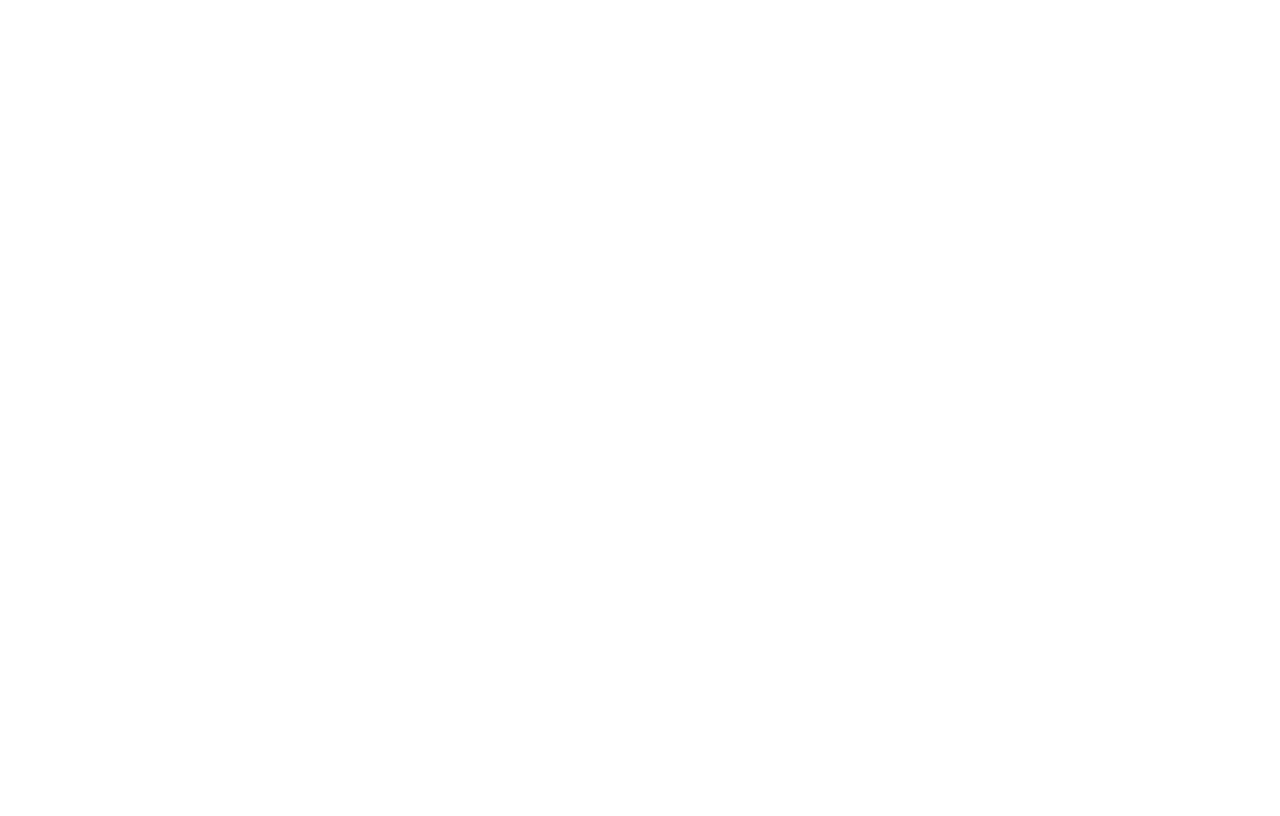
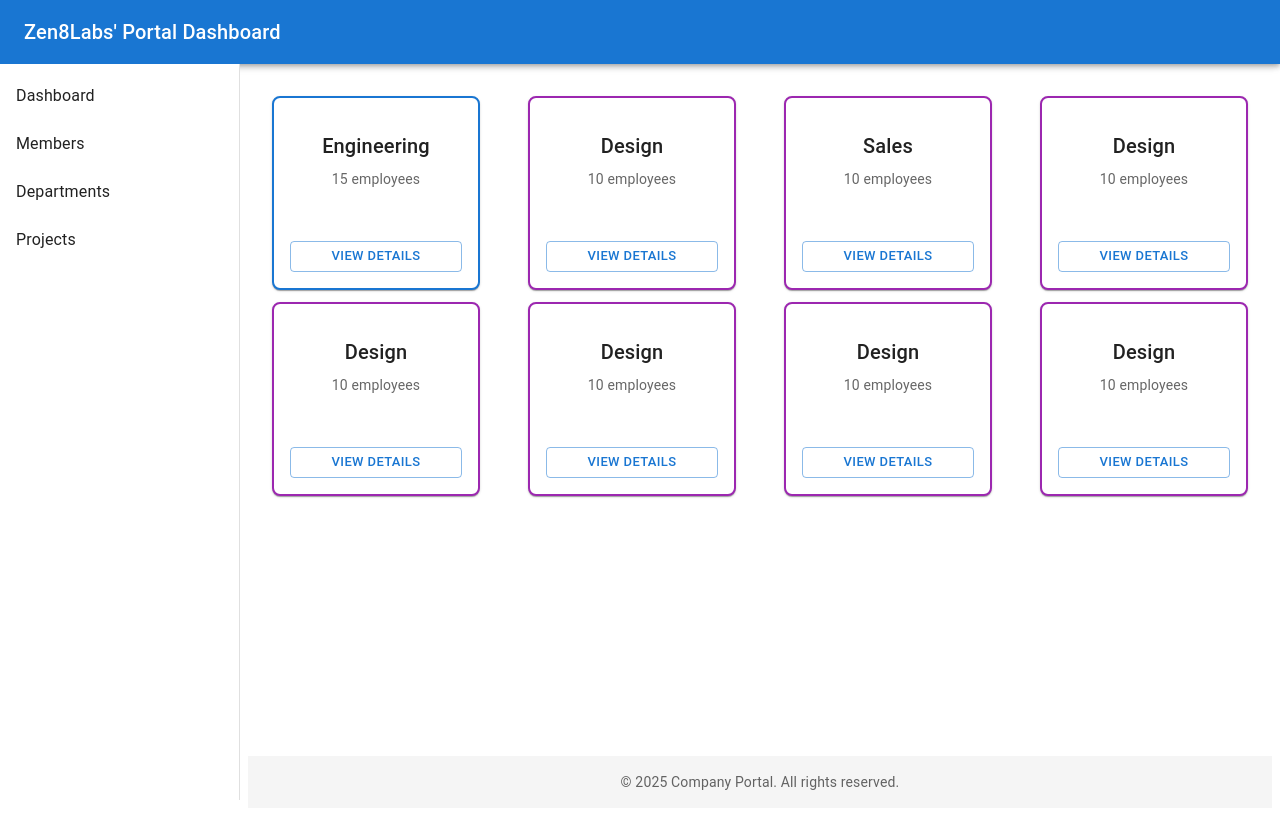
Before and after one commit to khoand1406/Happy-Friday, a React (Vite) app in the folder frontend/: page /members in a window 1280 px wide. Before the commit this address had no page. Built offline with nearby package versions, Linux system fonts and the light colour scheme.

Commit message:
Update UI

```diff
--- a/frontend/package.json
+++ b/frontend/package.json
@@ -18,6 +18,7 @@
     "framer-motion": "^12.23.21",
     "react": "^19.1.1",
     "react-dom": "^19.1.1",
+    "react-organizational-chart": "^2.2.1",
     "react-router-dom": "^7.9.1",
     "react-toastify": "^11.0.5"
   },
--- a/frontend/src/App.tsx
+++ b/frontend/src/App.tsx
@@ -1,8 +1,9 @@
-// src/App.tsx
 import React from 'react'
 import { BrowserRouter, Route, Routes } from 'react-router-dom'
+import { DashboardPage } from './pages/Dashboard'
 import { LoginPage } from './pages/LoginPage'
-import { DashboardPage } from './pages/Dashboard'
+import { MembersPage } from './pages/MemberPage'
+import DepartmentDetail from './pages/ListEmployee'
 
 const App: React.FC = () => {
   return (
@@ -11,6 +12,8 @@
         <Route element= {<LoginPage />} path='/'></Route>
         <Route element= {<LoginPage />} path='/login'></Route>
         <Route element= {<DashboardPage />} path='/dashboard'></Route>
+        <Route element= {<MembersPage></MembersPage>} path='/members'></Route>
+        <Route element= {<DepartmentDetail></DepartmentDetail>} path='/departments/:id'></Route>
         <Route element= {<></>} path='/Admin/Dashboard'></Route>
     </Routes>
     </BrowserRouter>
--- /dev/null
+++ b/frontend/src/components/MemberDepartment.tsx
@@ -0,0 +1,48 @@
+import { Box, Button, Card, CardContent, Grid, Typography } from "@mui/material";
+import type { Company } from "../props/Mock";
+import { useNavigate } from "react-router-dom";
+
+type Props = {
+  company: Company;
+};
+
+export const CompanyStructure: React.FC<Props> = ({ company }) => {
+  const navigate= useNavigate();
+  return (
+    <Box sx={{ p: 3 }}>
+      <Grid container spacing={6}>
+  {company.departments.map((dep) => (
+    <Grid size={{xs:12, sm:6, md:4, lg: 3}} key={dep.id}>
+      <Card
+        sx={{
+          textAlign: "center",
+          p: 2,
+          border: `2px solid ${dep.color || "#9c27b0"}`,
+          borderRadius: 2,
+          display: "flex",
+          flexDirection: "column",
+          justifyContent: "space-between",
+          height: "100%"
+        }
+
+      }
+      onClick={() => navigate(`/departments/${dep.id}`)}
+      >
+        <CardContent>
+          <Typography variant="h6" gutterBottom>
+            {dep.name}
+          </Typography>
+          <Typography variant="body2" color="text.secondary">
+            {dep.employees.length} employees
+          </Typography>
+        </CardContent>
+        <Button variant="outlined" size="small">
+          View Details
+        </Button>
+      </Card>
+    </Grid>
+  ))}
+</Grid>
+    </Box>
+  );
+};
--- a/frontend/src/layout/MainLayout.tsx
+++ b/frontend/src/layout/MainLayout.tsx
@@ -15,24 +15,37 @@
 } from "@mui/material";
 import MenuIcon from "@mui/icons-material/Menu";
 import type { layoutProps } from "../props/LayoutProp";
-
+import { useNavigate } from "react-router-dom";
 
 export const MainLayout: React.FC<layoutProps> = ({ children }) => {
   const drawerWidth = 240;
   const [isMobileOpen, setIsMobileOpen] = useState(false);
   const isDesktop = useMediaQuery((theme: Theme) => theme.breakpoints.up("md"));
+  const navigate= useNavigate();
 
   const handleMobileToggle = () => {
     setIsMobileOpen(!isMobileOpen);
   };
 
+  const menuItems = [
+    { label: "Dashboard", path: "/dashboard" },
+    { label: "Members", path: "/members" },
+    { label: "Departments", path: "/departments" },
+    { label: "Projects", path: "/projects" },
+  ];
+
   const drawer = (
     <Box sx={{ overflow: "auto" }}>
       <List>
-        {["Dashboard", "Members", "Departments", "Projects"].map((item) => (
-          <ListItem key={item} disablePadding>
-            <ListItemButton>
-              <ListItemText primary={item}></ListItemText>
+        {menuItems.map((item) => (
+          <ListItem key={item.path} disablePadding>
+            <ListItemButton
+              onClick={() => {
+                navigate(item.path);
+                if (!isDesktop) setIsMobileOpen(false);
+              }}
+            >
+              <ListItemText primary={item.label}></ListItemText>
             </ListItemButton>
           </ListItem>
         ))}
--- /dev/null
+++ b/frontend/src/pages/ListEmployee.tsx
@@ -0,0 +1,52 @@
+import { useParams } from "react-router-dom";
+import { useEffect, useState } from "react";
+import {
+  Typography,
+  Grid,
+  Card,
+  CardContent,
+  Avatar,
+  CardHeader
+} from "@mui/material";
+import { MainLayout } from "../layout/MainLayout";
+
+// Mock data: bạn thay bằng API call
+const employees = [
+  { id: 1, name: "Nguyễn Văn A", title: "Trưởng phòng", departmentId: 1 },
+  { id: 2, name: "Trần Thị B", title: "Kỹ sư Backend", departmentId: 1 },
+  { id: 3, name: "Lê Văn C", title: "Tester", departmentId: 2 },
+  { id: 4, name: "Phạm Thị D", title: "DevOps", departmentId: 1 }
+];
+
+export default function DepartmentDetail() {
+  const { id } = useParams();
+  const [deptEmployees, setDeptEmployees] = useState<any[]>([]);
+
+  useEffect(() => {
+    const data = employees.filter(
+      (e) => e.departmentId === Number(id)
+    );
+    setDeptEmployees(data);
+  }, [id]);
+
+  return (
+    <MainLayout>
+      <Grid container spacing={2}>
+        {deptEmployees.map((emp) => (
+          <Grid size= {{xs: 12, sm: 6, md: 4}}  key={emp.id}>
+            <Card>
+              <CardHeader
+                avatar={<Avatar>{emp.name[0]}</Avatar>}
+                title={emp.name}
+                subheader={emp.title}
+              />
+              <CardContent>
+                <Typography variant="body2">ID: {emp.id}</Typography>
+              </CardContent>
+            </Card>
+          </Grid>
+        ))}
+      </Grid>
+    </MainLayout>
+  );
+}
--- /dev/null
+++ b/frontend/src/pages/MemberPage.tsx
@@ -0,0 +1,95 @@
+import React from "react";
+import { CompanyStructure } from "../components/MemberDepartment";
+import { MainLayout } from "../layout/MainLayout";
+
+const companyMock = {
+  name: "Zen8Labs",
+  departments: [
+    {
+      id: 1,
+      name: "Engineering",
+      color: "#1976d2",
+      employees: Array.from({ length: 15 }).map((_, i) => ({
+        id: i + 1,
+        name: `Engineer ${i + 1}`,
+        avatarUrl: `https://i.pravatar.cc/150?img=${i + 1}`,
+      })),
+    },
+    {
+      id: 2,
+      name: "Design",
+      color: "#9c27b0",
+      employees: Array.from({ length: 10 }).map((_, i) => ({
+        id: i + 100,
+        name: `Designer ${i + 1}`,
+        avatarUrl: `https://i.pravatar.cc/150?img=${i + 10}`,
+      })),
+    },
+    {
+      id: 3,
+      name: "Sales",
+      color: "#9c27b0",
+      employees: Array.from({ length: 10 }).map((_, i) => ({
+        id: i + 100,
+        name: `Designer ${i + 1}`,
+        avatarUrl: `https://i.pravatar.cc/150?img=${i + 10}`,
+      })),
+    },
+    {
+      id: 4,
+      name: "Design",
+      color: "#9c27b0",
+      employees: Array.from({ length: 10 }).map((_, i) => ({
+        id: i + 100,
+        name: `Designer ${i + 1}`,
+        avatarUrl: `https://i.pravatar.cc/150?img=${i + 10}`,
+      })),
+    },
+    {
+      id: 5,
+      name: "Design",
+      color: "#9c27b0",
+      employees: Array.from({ length: 10 }).map((_, i) => ({
+        id: i + 100,
+        name: `Designer ${i + 1}`,
+        avatarUrl: `https://i.pravatar.cc/150?img=${i + 10}`,
+      })),
+    },
+    {
+      id: 6,
+      name: "Design",
+      color: "#9c27b0",
+      employees: Array.from({ length: 10 }).map((_, i) => ({
+        id: i + 100,
+        name: `Designer ${i + 1}`,
+        avatarUrl: `https://i.pravatar.cc/150?img=${i + 10}`,
+      })),
+    },
+    {
+      id: 7,
+      name: "Design",
+      color: "#9c27b0",
+      employees: Array.from({ length: 10 }).map((_, i) => ({
+        id: i + 100,
+        name: `Designer ${i + 1}`,
+        avatarUrl: `https://i.pravatar.cc/150?img=${i + 10}`,
+      })),
+    },
+    {
+      id: 8,
+      name: "Design",
+      color: "#9c27b0",
+      employees: Array.from({ length: 10 }).map((_, i) => ({
+        id: i + 100,
+        name: `Designer ${i + 1}`,
+        avatarUrl: `https://i.pravatar.cc/150?img=${i + 10}`,
+      })),
+    },
+  ],
+};
+
+export const MembersPage: React.FC = () => {
+  return <MainLayout>
+    <CompanyStructure company={companyMock} />
+    </MainLayout>;
+};
```
Also changed, not shown: frontend/src/components/DepartmentCard.tsx (added, +72 -0 lines), frontend/src/props/Mock.tsx (+20 -0 lines), 1 other file (tests, documents, lock files or other folders).
